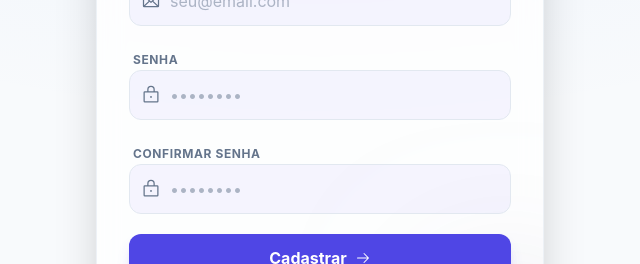
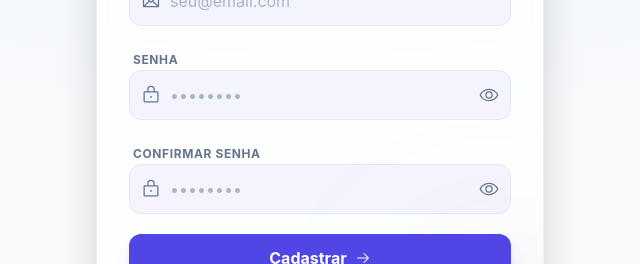
Before and after one commit to Aanastc/locacao_de_carros, a React (Vite) app: page /register in a window 1280 px wide. Shown: the part 354-618 px from the top of the page, without its empty margins (320-960 px from the left). Built offline with nearby package versions, Linux system fonts and the light colour scheme.

Commit message:
feat: adiciona toggle de visibilidade de senha no login e cadastro

```diff
--- a/src/pages/Login.jsx
+++ b/src/pages/Login.jsx
@@ -1,11 +1,12 @@
 import { useState } from 'react'
 import { Link, useNavigate } from 'react-router-dom'
 import { useAuth } from '../context/AuthContext'
-import { Car, Lock, Envelope, CircleNotch, ArrowRight } from '@phosphor-icons/react'
+import { Car, Lock, Envelope, CircleNotch, ArrowRight, Eye, EyeSlash } from '@phosphor-icons/react'
 
 export default function Login() {
   const [email, setEmail] = useState('')
   const [password, setPassword] = useState('')
+  const [showPassword, setShowPassword] = useState(false)
   const [error, setError] = useState('')
   const [loading, setLoading] = useState(false)
   const { signIn } = useAuth()
@@ -71,13 +72,20 @@ export default function Login() {
             <div className="relative">
               <Lock className="absolute left-3 top-1/2 -translate-y-1/2 w-5 h-5 text-muted-olive" />
               <input
-                type="password"
+                type={showPassword ? "text" : "password"}
                 required
                 value={password}
                 onChange={(e) => setPassword(e.target.value)}
-                className="w-full bg-primary/5 border border-border-color text-main rounded-xl py-3 pl-10 pr-4 focus:outline-none focus:ring-2 focus:ring-accent focus:border-transparent transition-all placeholder:text-muted-olive/50"
+                className="w-full bg-primary/5 border border-border-color text-main rounded-xl py-3 pl-10 pr-10 focus:outline-none focus:ring-2 focus:ring-accent focus:border-transparent transition-all placeholder:text-muted-olive/50"
                 placeholder="••••••••"
               />
+              <button
+                type="button"
+                onClick={() => setShowPassword(!showPassword)}
+                className="absolute right-3 top-1/2 -translate-y-1/2 text-muted-olive hover:text-main focus:outline-none"
+              >
+                {showPassword ? <EyeSlash className="w-5 h-5" /> : <Eye className="w-5 h-5" />}
+              </button>
             </div>
           </div>
 
--- a/src/pages/Register.jsx
+++ b/src/pages/Register.jsx
@@ -1,13 +1,15 @@
 import { useState } from 'react'
 import { Link, useNavigate } from 'react-router-dom'
 import { useAuth } from '../context/AuthContext'
-import { User, Lock, Envelope, CircleNotch, ArrowRight } from '@phosphor-icons/react'
+import { User, Lock, Envelope, CircleNotch, ArrowRight, Eye, EyeSlash } from '@phosphor-icons/react'
 
 export default function Register() {
   const [fullName, setFullName] = useState('')
   const [email, setEmail] = useState('')
   const [password, setPassword] = useState('')
+  const [showPassword, setShowPassword] = useState(false)
   const [confirmPassword, setConfirmPassword] = useState('')
+  const [showConfirmPassword, setShowConfirmPassword] = useState(false)
   const [error, setError] = useState('')
   const [loading, setLoading] = useState(false)
   const { signUp } = useAuth()
@@ -101,13 +103,20 @@ export default function Register() {
             <div className="relative">
               <Lock className="absolute left-3 top-1/2 -translate-y-1/2 w-5 h-5 text-muted-olive" />
               <input
-                type="password"
+                type={showPassword ? "text" : "password"}
                 required
                 value={password}
                 onChange={(e) => setPassword(e.target.value)}
-                className="w-full bg-primary/5 border border-border-color text-main rounded-xl py-3 pl-10 pr-4 focus:outline-none focus:ring-2 focus:ring-accent focus:border-transparent transition-all placeholder:text-muted-olive/50"
+                className="w-full bg-primary/5 border border-border-color text-main rounded-xl py-3 pl-10 pr-10 focus:outline-none focus:ring-2 focus:ring-accent focus:border-transparent transition-all placeholder:text-muted-olive/50"
                 placeholder="••••••••"
               />
+              <button
+                type="button"
+                onClick={() => setShowPassword(!showPassword)}
+                className="absolute right-3 top-1/2 -translate-y-1/2 text-muted-olive hover:text-main focus:outline-none"
+              >
+                {showPassword ? <EyeSlash className="w-5 h-5" /> : <Eye className="w-5 h-5" />}
+              </button>
             </div>
           </div>
 
@@ -116,13 +125,20 @@ export default function Register() {
             <div className="relative">
               <Lock className="absolute left-3 top-1/2 -translate-y-1/2 w-5 h-5 text-muted-olive" />
               <input
-                type="password"
+                type={showConfirmPassword ? "text" : "password"}
                 required
                 value={confirmPassword}
                 onChange={(e) => setConfirmPassword(e.target.value)}
-                className="w-full bg-primary/5 border border-border-color text-main rounded-xl py-3 pl-10 pr-4 focus:outline-none focus:ring-2 focus:ring-accent focus:border-transparent transition-all placeholder:text-muted-olive/50"
+                className="w-full bg-primary/5 border border-border-color text-main rounded-xl py-3 pl-10 pr-10 focus:outline-none focus:ring-2 focus:ring-accent focus:border-transparent transition-all placeholder:text-muted-olive/50"
                 placeholder="••••••••"
               />
+              <button
+                type="button"
+                onClick={() => setShowConfirmPassword(!showConfirmPassword)}
+                className="absolute right-3 top-1/2 -translate-y-1/2 text-muted-olive hover:text-main focus:outline-none"
+              >
+                {showConfirmPassword ? <EyeSlash className="w-5 h-5" /> : <Eye className="w-5 h-5" />}
+              </button>
             </div>
           </div>
 
```
